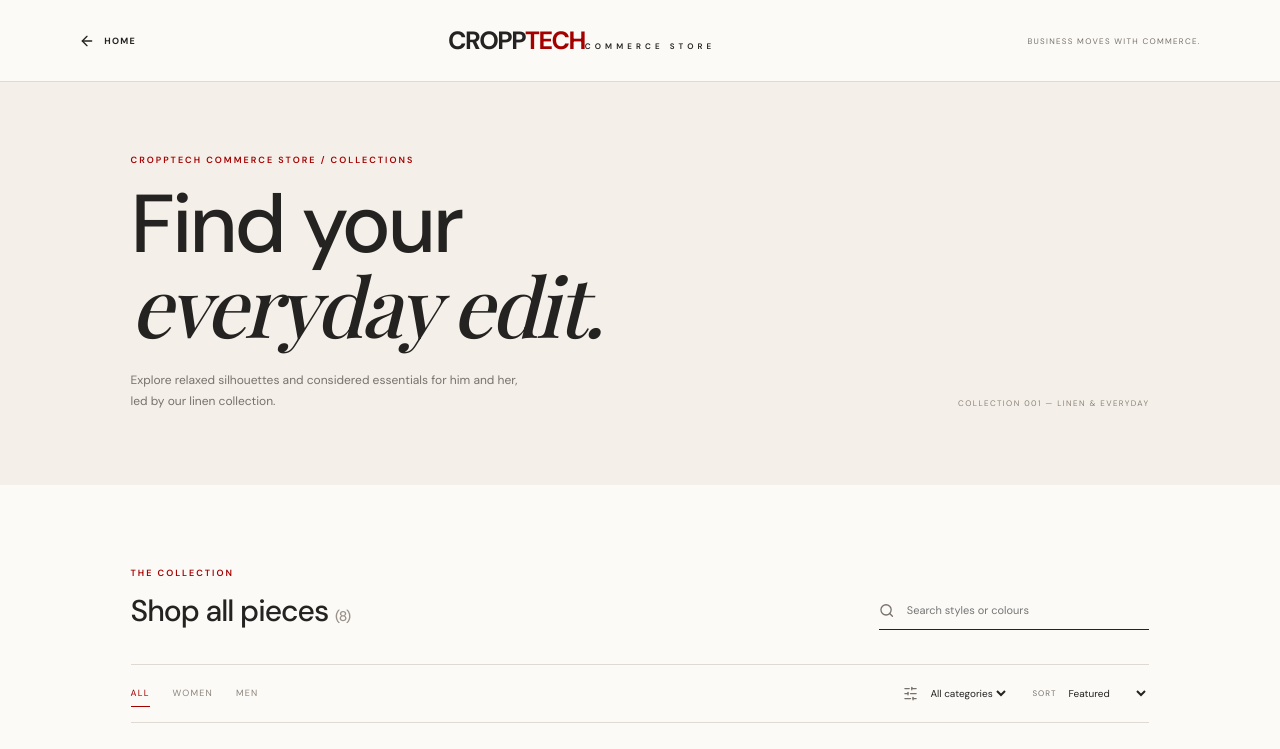
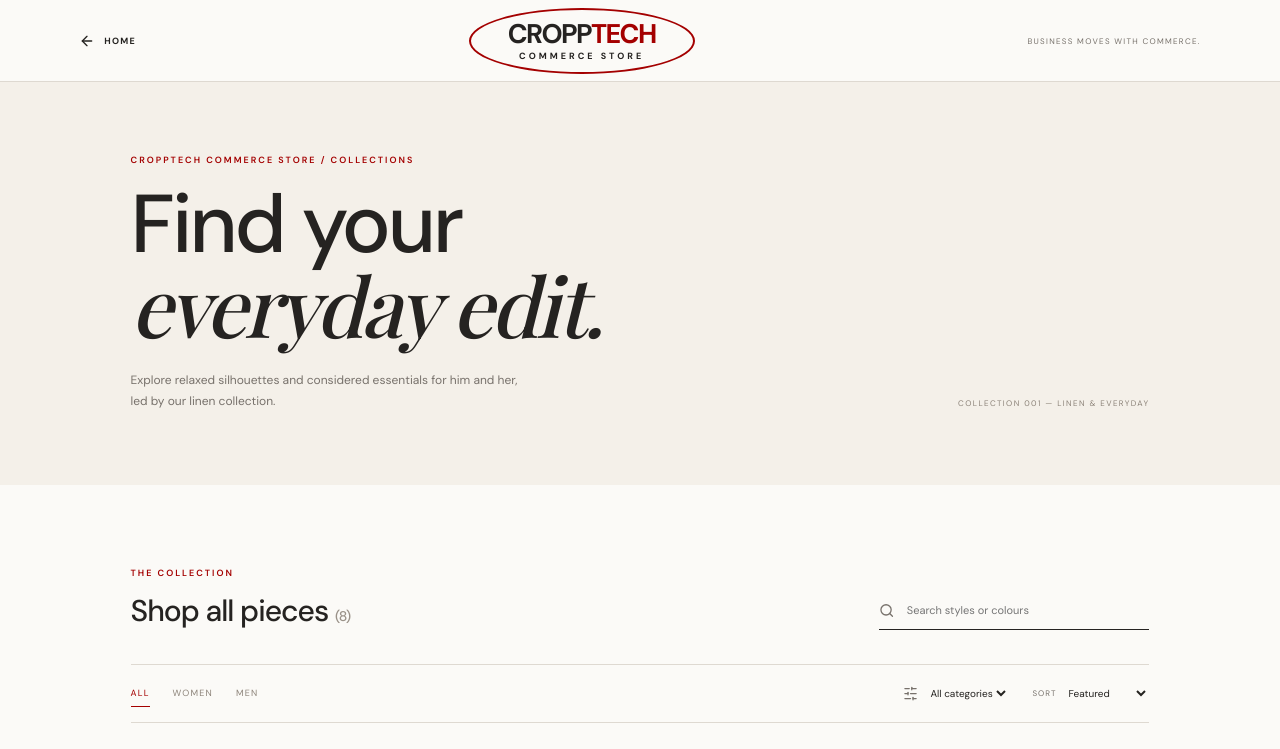
Before and after one commit to JACTech001/cropptech-commerce, a Next.js app: page /shop in a window 1280 px wide. Shown: the top 749 px of the page. Built offline with nearby package versions, Linux system fonts and the light colour scheme; grey boxes are pictures that could not be loaded; a web font is replaced by a local one.

Commit message:
Style larger circular text wordmark and contain it within headers

```diff
--- a/app/globals.css
+++ b/app/globals.css
@@ -20,13 +20,24 @@ button { color: inherit; }
 .announcement { height: 32px; background: var(--red); color: #fff; display: flex; align-items: center; justify-content: center; gap: 11px; font-size: 9px; letter-spacing: 1.35px; font-weight: 600; }
 .announcement-divider { opacity: .6; }
 .site-header { height: 86px; padding: 0 6.2%; display: grid; grid-template-columns: 1fr 2fr 1fr; align-items: center; background: var(--paper); position: relative; z-index: 10; }
-.brand-logo { display: inline-flex; align-items: center; justify-self: start; width: 64px; height: 64px; }
-.brand-logo-image { display: block; width: 100%; height: 100%; object-fit: cover; border-radius: 50%; border: 4px solid var(--red); box-shadow: 0 3px 12px rgba(164,0,0,.28); }
-.footer-brand-logo { display: inline-flex; align-items: center; width: 60px; height: 60px; }
-.footer-brand-logo-image { display: block; width: 100%; height: 100%; object-fit: cover; border-radius: 50%; border: 4px solid var(--red); box-shadow: 0 3px 12px rgba(164,0,0,.28); }
-.wordmark-main { font-size: 25px; letter-spacing: -1.5px; font-weight: 700; }
+.brand-wordmark, .footer-brand-wordmark, .shop-brand-wordmark {
+  display: inline-flex;
+  flex-direction: column;
+  align-items: center;
+  justify-content: center;
+  width: min(100%, 226px);
+  min-width: 0;
+  height: 66px;
+  padding: 6px 14px;
+  border: 2px solid var(--red);
+  border-radius: 50%;
+  overflow: hidden;
+  white-space: nowrap;
+  line-height: 1;
+}
+.wordmark-main { font-size: clamp(21px, 2vw, 29px); letter-spacing: -1.6px; font-weight: 900; line-height: 1; }
 .wordmark-main span { color: var(--red); }
-.wordmark-sub { margin-top: 5px; font-size: 8px; letter-spacing: 4.1px; font-weight: 600; text-align: center; }
+.wordmark-sub { margin-top: 5px; font-size: 9px; letter-spacing: 3px; font-weight: 800; text-align: center; }
 .main-nav { display: flex; justify-content: center; align-items: center; gap: clamp(18px, 3vw, 43px); }
 .main-nav a, .footer-bottom a { font-size: 9px; letter-spacing: 1.1px; font-weight: 600; transition: color .2s; }
 .main-nav a:hover, .footer-bottom a:hover { color: var(--red); }
@@ -130,9 +141,9 @@ h1, h2, h3, p { margin-top: 0; }
   .announcement { font-size: 8px; height: 30px; }
   .site-header { height: 72px; grid-template-columns: 40px 1fr 70px; padding: 0 5%; }
   .mobile-menu-button { display: inline-flex; justify-self: start; }
-  .brand-logo { justify-self: center; width: 150px; height: 52px; }
-  .brand-logo-full { max-height: 48px; }
-  .brand-logo-symbol { display: none; }
+  .brand-wordmark { justify-self: center; width: min(100%, 176px); height: 54px; padding: 5px 10px; }
+  .brand-wordmark .wordmark-main { font-size: 22px; }
+  .brand-wordmark .wordmark-sub { font-size: 7px; letter-spacing: 2.5px; margin-top: 4px; }
   .header-actions { gap: 12px; }
   .header-actions .icon-button:first-child { display: none; }
   .main-nav { display: none; position: absolute; left: 0; right: 0; top: 72px; padding: 22px 6%; background: var(--paper); border-top: 1px solid var(--line); box-shadow: 0 12px 20px rgba(0,0,0,.06); align-items: flex-start; flex-direction: column; gap: 21px; }
@@ -182,10 +193,7 @@ h1, h2, h3, p { margin-top: 0; }
 .shop-page { min-height: 100vh; background: var(--paper); }
 .shop-topbar { height: 82px; padding: 0 6.2%; display: flex; align-items: center; justify-content: space-between; border-bottom: 1px solid var(--line); }
 .shop-back { display: inline-flex; align-items: center; gap: 9px; font-size: 9px; letter-spacing: 1.2px; font-weight: 700; }
-.shop-wordmark { display: flex; flex-direction: column; align-items: center; line-height: 1; }
-.shop-wordmark strong { font-size: 23px; letter-spacing: -1.3px; }
-.shop-wordmark strong span { color: var(--red); }
-.shop-wordmark small { font-size: 7px; letter-spacing: 3.7px; margin-top: 5px; font-weight: 700; }
+.shop-brand-wordmark { width: 226px; height: 66px; }
 .shop-top-note { font-size: 8px; letter-spacing: 1.3px; color: var(--muted); }
 .shop-hero { min-height: 370px; padding: 72px 10.2%; background: var(--cream); display: flex; align-items: flex-end; justify-content: space-between; gap: 35px; }
 .shop-hero .eyebrow { color: var(--red); margin-bottom: 18px; }
@@ -248,13 +256,28 @@ h1, h2, h3, p { margin-top: 0; }
   .shop-footer { flex-direction: column; }
 }
 
-/* CroppTech circular logo presentation */
+.footer-brand-wordmark { width: 226px; height: 66px; }
+.footer-brand-wordmark .wordmark-main { font-size: 29px; }
+.shop-brand-wordmark .wordmark-main { font-size: 27px; }
+
 @media (max-width: 640px) {
-  .brand-logo { width: 48px; height: 48px; justify-self: center; }
-  .footer-brand-logo { width: 56px; height: 56px; }
+  .footer-brand-wordmark { width: 205px; height: 62px; }
+  .shop-brand-wordmark { width: 170px; height: 54px; }
+  .shop-brand-wordmark .wordmark-main { font-size: 21px; }
+  .shop-brand-wordmark .wordmark-sub { font-size: 7px; letter-spacing: 2.5px; }
 }
 
 
-/* Circular CroppTech logo in the shop header */
-.shop-brand-logo { display: flex; align-items: center; justify-content: center; width: 60px; height: 60px; }
-.shop-brand-logo img { display: block; width: 100%; height: 100%; object-fit: cover; border-radius: 50%; border: 4px solid var(--red); box-shadow: 0 3px 12px rgba(164,0,0,.28); }
+/* Keep the text wordmark contained within each header at all screen sizes. */
+.site-header { min-width: 0; }
+.site-header > * { min-width: 0; }
+.brand-wordmark { justify-self: start; }
+.shop-topbar { min-width: 0; gap: 12px; }
+.shop-brand-wordmark { flex: 0 1 226px; }
+@media (max-width: 640px) {
+  .site-header { grid-template-columns: 34px minmax(0, 1fr) 56px; column-gap: 8px; padding-left: 4%; padding-right: 4%; }
+  .brand-wordmark { width: min(100%, 166px); justify-self: center; }
+  .header-actions { min-width: 0; }
+  .header-actions .bag-button { padding-right: 0; }
+  .shop-topbar { padding-left: 4%; padding-right: 4%; }
+}
```
